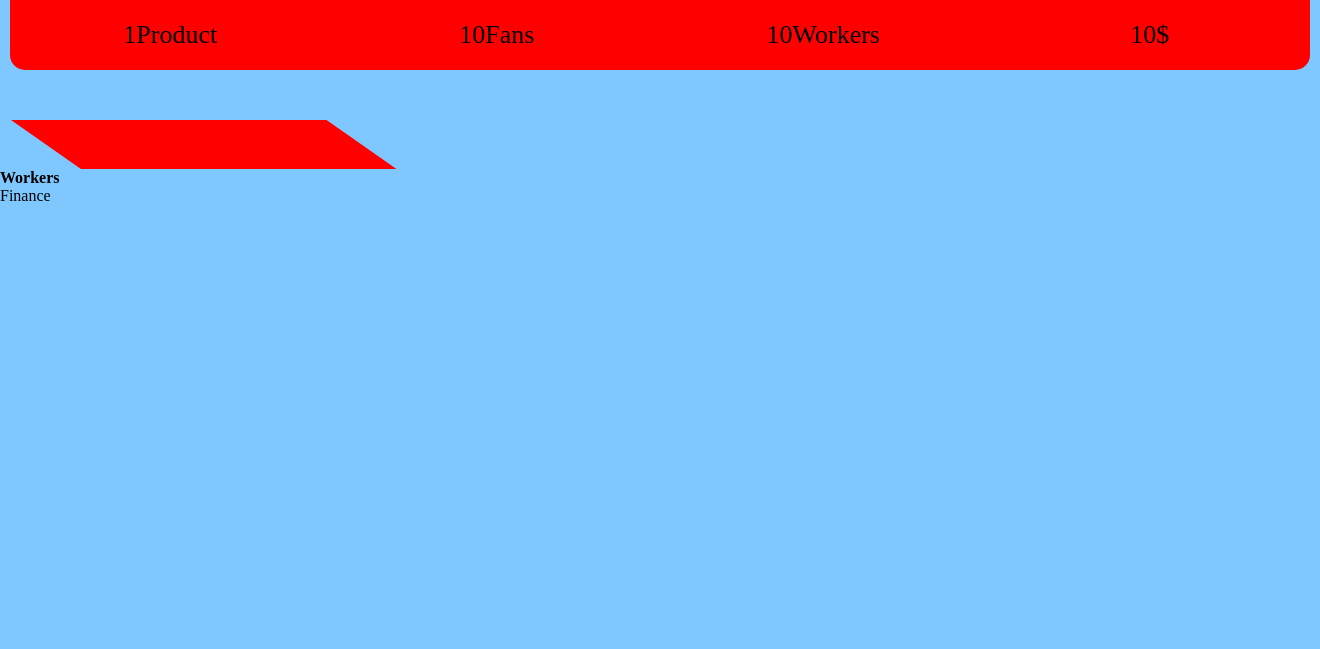
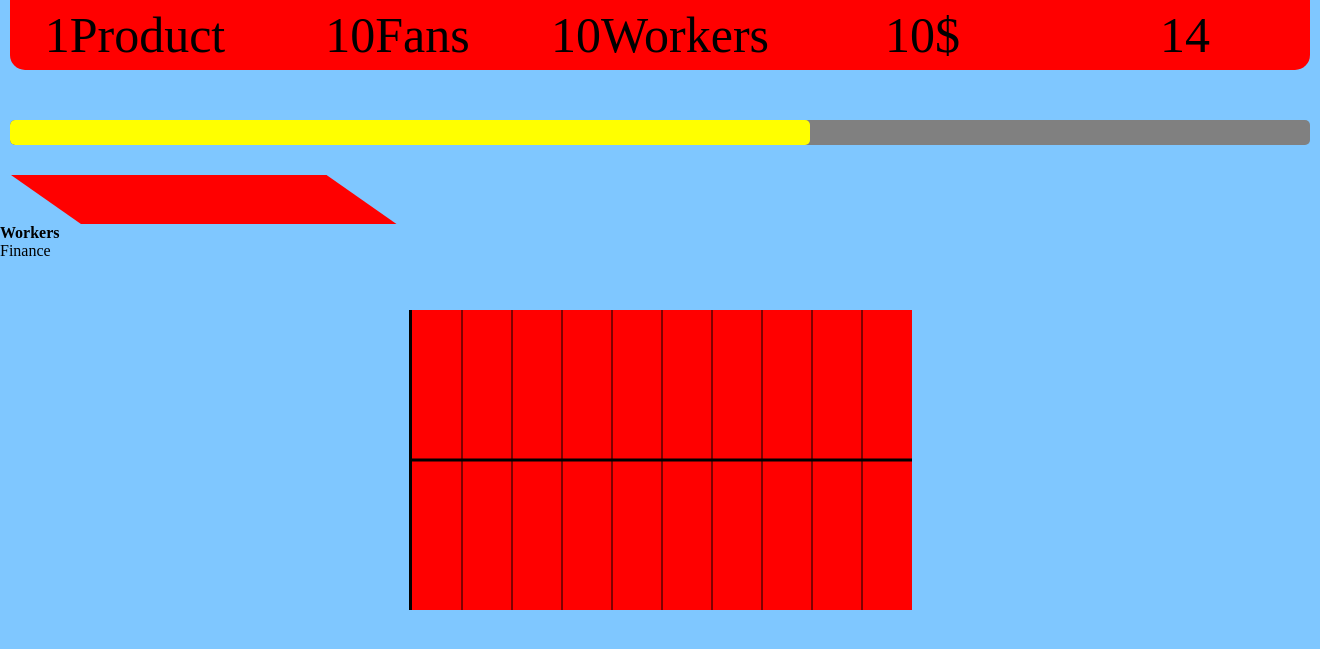
Before and after one commit to ovchildmy/In-the-development, a PHP site: page / in a window 1320 px wide. Shown: the top 649 px of the page. Run offline with PHP 8.4, Linux system fonts and the light colour scheme.

Commit message:
dayFunctiond, dayBar added, finance graph not ready

```diff
--- a/StartUp Story/css/style.css
+++ b/StartUp Story/css/style.css
@@ -43,7 +43,7 @@ body{
     text-align: center;
     border-radius: 0 0 15px 15px;
     background: red;
-    font-size: 26px;
+    font-size: 50px;
     margin-bottom: 50px;
     line-height: 70px;
 }
@@ -51,7 +51,7 @@ body{
 .header>div{
 	display: inline-block;
 	height: 65px;
-	width: 320px;
+	width: 250px;
 	//margin: 0 auto;
 
 }
@@ -185,3 +185,40 @@ body{
 	cursor: pointer;
 	font-weight: bold;
 }
+
+.financeMenu{
+	overflow: hidden;
+	width: 500px;
+	height: 300px;
+	margin: 50px auto;
+	background: red;
+	border-left: 3px solid black;
+}
+
+.financeGraphTop{
+	height: 150px;
+}
+
+.financeGraphBottom{
+	height: 150px;
+}
+
+.financeGraphLine{
+	position: absolute;
+}
+
+.dayBar{
+    width: 1300px;
+    height: 25px;
+    background: gray;
+    border-radius: 5px;
+    overflow: hidden;
+    margin: 0 auto 30px;
+}
+
+.dayStatus{
+	width: 1200px;
+	height: 25px;
+	background: yellow;
+	border-radius: 5px;
+}
--- a/StartUp Story/index.html
+++ b/StartUp Story/index.html
@@ -16,12 +16,16 @@
 	</div>
 
 	<div class="header">
-		<div class="productCount">1Product</div>
-		<div class="fanCount">10Fans</div>
-		<div class="workerCount">10Workers</div>
-		<div class="moneyCount">10$</div>
+		<div class="productCount" title="Products">1Product</div>
+		<div class="fanCount" title="Fans">10Fans</div>
+		<div class="workerCount" title="Workers">10Workers</div>
+		<div class="moneyCount" title="Money">10$</div>
+		<div class="currentDay">1</div>
 	</div>
 
+	<div class="dayBar">
+		<div class="dayStatus"></div>
+	</div>
 
 
 	<div class="projectsWrap"><div class="projects"><div class="projectsSpan">Projects</div></div></div>
@@ -59,6 +63,25 @@
 		<div class="workerMenuClose closeMenu">Close</div>
 	</div>
 
+	<div class="financeMenu">
+		<div class="financeGraph">
+				<svg width='500px' height="300px">
+					<line x1="50" y1="0" x2="50" y2="300" fill="#AAA" stroke-width="1" stroke="rgb(0,0,0)"/>
+					<line x1="100" y1="0" x2="100" y2="300" fill="#AAA" stroke-width="1" stroke="rgb(0,0,0)"/>
+					<line x1="150" y1="0" x2="150" y2="300" fill="#AAA" stroke-width="1" stroke="rgb(0,0,0)"/>
+					<line x1="200" y1="0" x2="200" y2="300" fill="#AAA" stroke-width="1" stroke="rgb(0,0,0)"/>
+					<line x1="250" y1="0" x2="250" y2="300" fill="#AAA" stroke-width="1" stroke="rgb(0,0,0)"/>
+					<line x1="300" y1="0" x2="300" y2="300" fill="#AAA" stroke-width="1" stroke="rgb(0,0,0)"/>
+					<line x1="350" y1="0" x2="350" y2="300" fill="#AAA" stroke-width="1" stroke="rgb(0,0,0)"/>
+					<line x1="400" y1="0" x2="400" y2="300" fill="#AAA" stroke-width="1" stroke="rgb(0,0,0)"/>
+					<line x1="450" y1="0" x2="450" y2="300" fill="#AAA" stroke-width="1" stroke="rgb(0,0,0)"/>
+
+					<line x1="0" y1="150" x2="500" y2="150" fill="#AAA" stroke-width="3" stroke="rgb(0,0,0)"/>
+					<polyline class="financeLine" points="" fill="#AAA" stroke-width="1" stroke="rgb(0,0,0)"/>
+				</svg>
+		</div>
+	</div>
+
 	<script type="text/javascript" src="js/jquery-3.3.1.min.js"></script>
 	<script type="text/javascript" src="js/script.js"></script>
 </body>
--- a/StartUp Story/js/script.js
+++ b/StartUp Story/js/script.js
@@ -55,3 +55,45 @@ $(".closeMenu").on('click',function(){
 $('.workers').on('click',function(){
 	$('.workerMenu').show();
 })
+
+
+//////////////////////////////////////
+///Day func
+
+function dayFunction(){
+	var day;
+	var month = 0;
+	var year = 0;
+
+	setInterval(function(){
+	var currentWidth = $(".dayStatus").css('width');
+	var currentWidthNumber = parseInt(currentWidth);
+	var currentDay = $(".currentDay").html();
+	day = currentDay;
+	var newWidth = currentWidthNumber + 10;
+	$(".dayStatus").css('width', newWidth);
+
+	if($(".dayStatus").css('width') == "1300px"){
+		$(".dayStatus").css('width', '0px');
+		$(".currentDay").html(+currentDay+1)
+		//console.log(currentDay)
+		if(currentDay == "30"){
+			$(".currentDay").html("1");
+			month = month + 1;
+		//console.log(month);
+		}
+	}
+	if(month > 12){
+		month = 1;
+		year += 1;
+	}
+	$(".currentDay").attr('title', year+' year, '+ month+' month, '+ day+' day')
+	},1)
+}
+
+dayFunction();
+
+
+$(".financeLine").attr("points", function(){
+
+})
```
